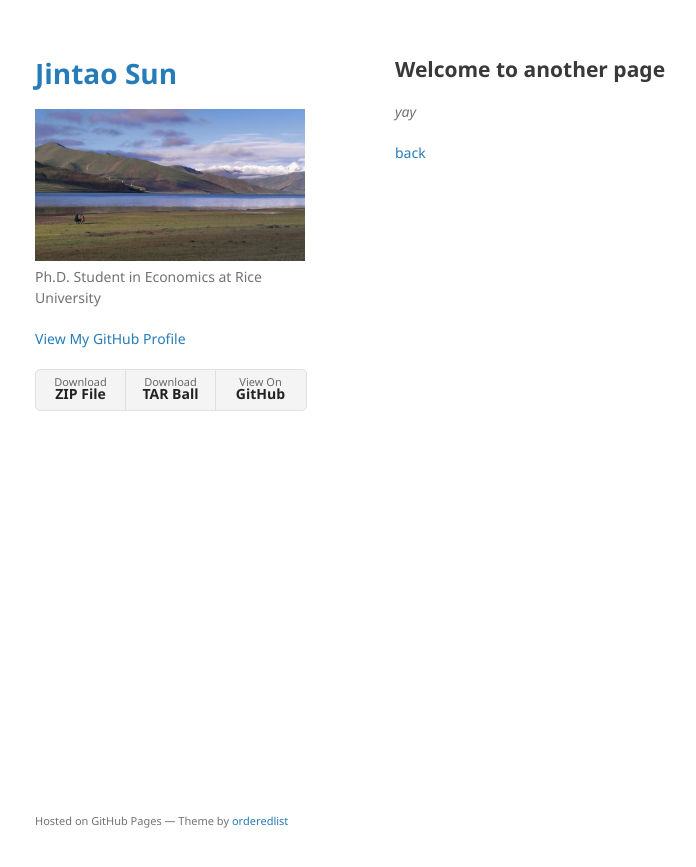
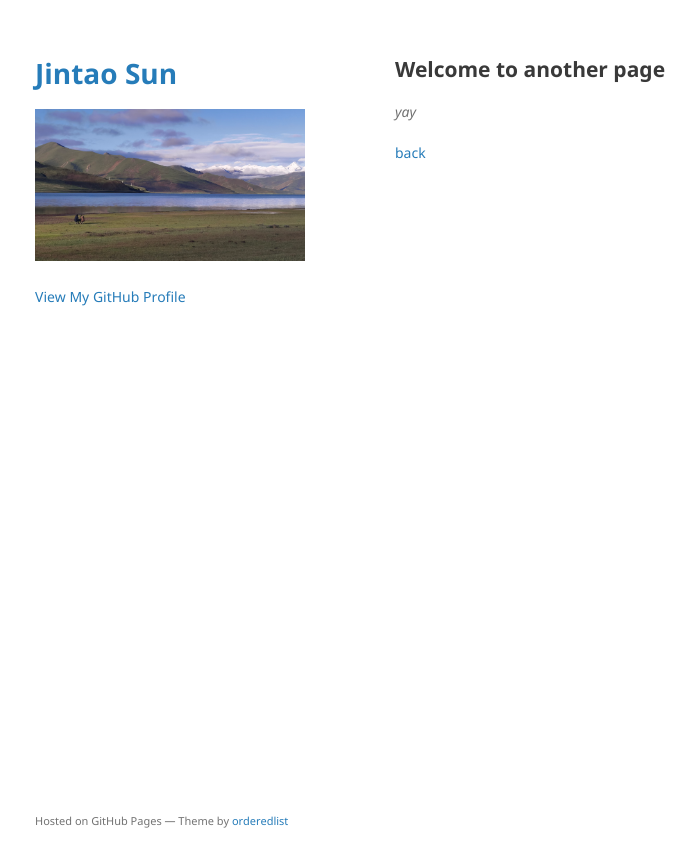
Before and after one commit to jintao-sun/jintao-sun.github.io, a Jekyll site: the page built from another-page.md, in a window 1280 px wide. Shown: the top 867 px of the page, without its empty margins (175-871 px from the left). Built offline with Jekyll 4.4.1, drawn with Linux system fonts in a browser that asks for light colours; the repository's description, which GitHub fills in, is left out; our own code applies the rules of GitHub Pages for plain Markdown files.

Commit message:
Update _config.yml

```diff
--- a/_config.yml
+++ b/_config.yml
@@ -1,6 +1,5 @@
 title: Jintao Sun
 logo: /assets/img/Tibet.jpg
-description: Ph.D. Student in Economics at Rice University
-show_downloads: true
+description:
 google_analytics:
 theme: jekyll-theme-minimal
```
